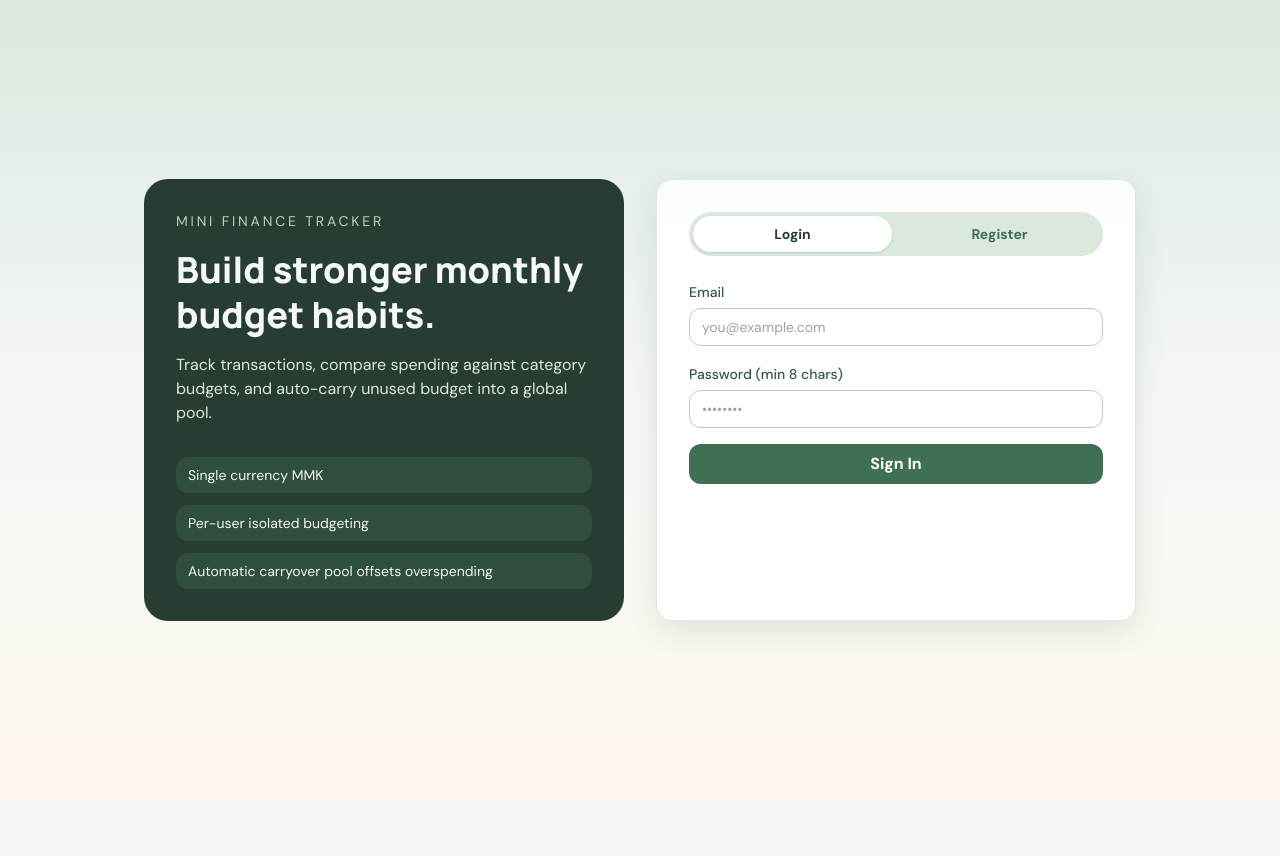
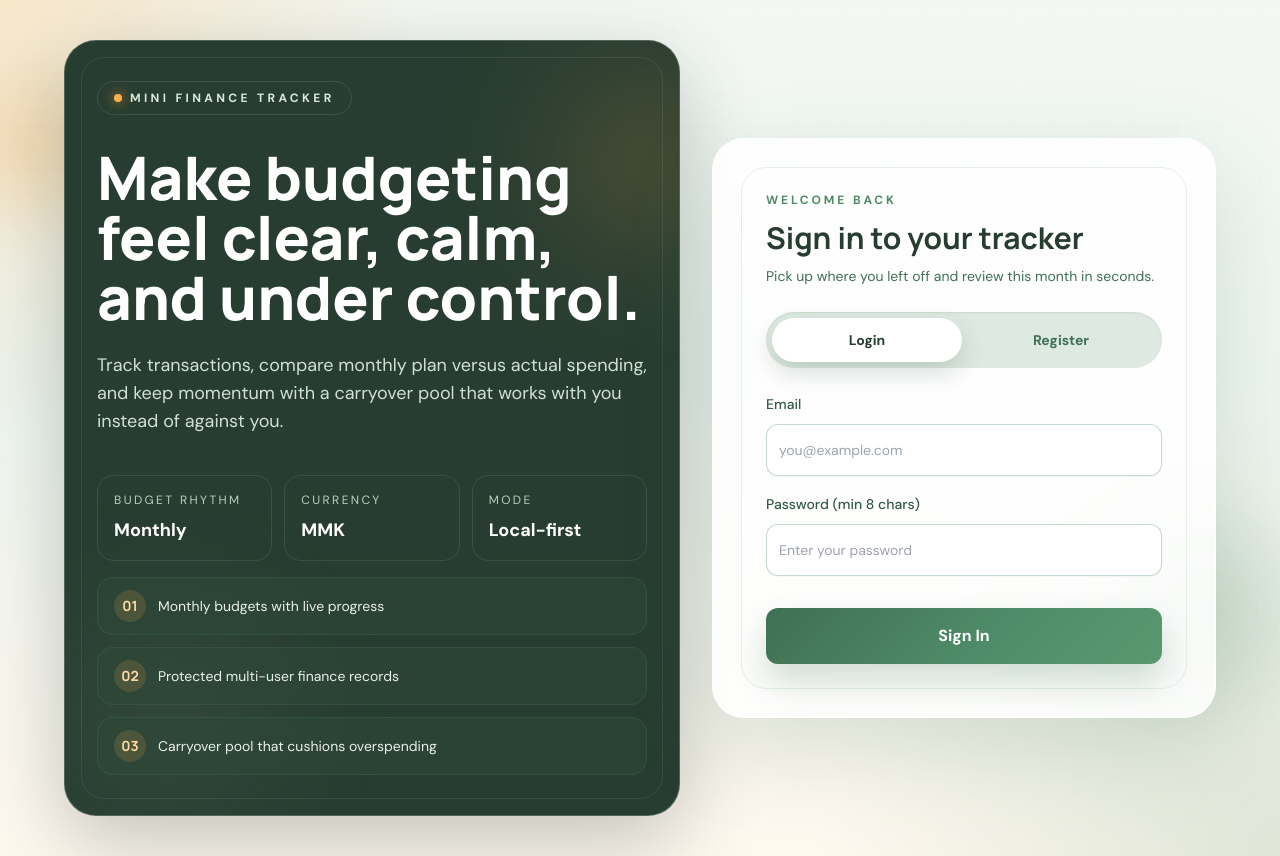
Before and after one commit to yanpaingkyaw/finance-tracker-app, a React (Vite) app in the folder client/: page /login in a window 1280 px wide. Before the commit the page ends 800 px from the top, so only its background shows below. Built offline with nearby package versions, Linux system fonts and the light colour scheme; no server answers.

Commit message:
Improve animated login UI

```diff
--- a/client/src/pages/LoginPage.tsx
+++ b/client/src/pages/LoginPage.tsx
@@ -3,6 +3,18 @@ import { useNavigate } from "react-router-dom";
 import { ApiError } from "../api/client";
 import { ErrorNotice } from "../components/ErrorNotice";
 import { useAuth } from "../hooks/useAuth";
+
+const benefitItems = [
+  "Monthly budgets with live progress",
+  "Protected multi-user finance records",
+  "Carryover pool that cushions overspending",
+];
+
+const spotlightStats = [
+  { label: "Budget rhythm", value: "Monthly" },
+  { label: "Currency", value: "MMK" },
+  { label: "Mode", value: "Local-first" },
+];
 
 export function LoginPage() {
   const { token, login, register } = useAuth();
@@ -13,6 +25,7 @@ export function LoginPage() {
   const [confirmPassword, setConfirmPassword] = useState("");
   const [error, setError] = useState("");
   const [submitting, setSubmitting] = useState(false);
+  const confirmMismatch = mode === "register" && confirmPassword.length > 0 && password !== confirmPassword;
 
   useEffect(() => {
     if (token) {
@@ -56,50 +69,116 @@ export function LoginPage() {
   }
 
   return (
-    <div className="mx-auto flex min-h-screen max-w-5xl items-center px-4 py-12">
-      <div className="grid w-full gap-8 lg:grid-cols-2">
-        <section className="rounded-3xl bg-brand-900 p-8 text-brand-50">
-          <p className="text-sm uppercase tracking-[0.2em] text-brand-200">Mini Finance Tracker</p>
-          <h1 className="mt-4 font-display text-4xl font-extrabold leading-tight">
-            Build stronger monthly budget habits.
+    <div className="auth-shell relative isolate min-h-screen overflow-hidden px-4 py-10 sm:px-6 lg:px-8">
+      <div className="auth-orb auth-orb-left" />
+      <div className="auth-orb auth-orb-right" />
+      <div className="auth-grid absolute inset-0 opacity-50" />
+
+      <div className="relative mx-auto grid min-h-[calc(100vh-5rem)] max-w-6xl items-center gap-8 lg:grid-cols-[1.1fr_0.9fr]">
+        <section className="auth-panel-reveal auth-hero-panel relative overflow-hidden rounded-[2rem] border border-white/20 bg-brand-900 px-6 py-8 text-brand-50 shadow-[0_25px_80px_rgba(40,61,49,0.28)] sm:px-8 sm:py-10 lg:min-h-[620px]">
+          <div className="auth-hero-glow absolute -right-12 top-10 h-40 w-40 rounded-full bg-accent-400/20 blur-3xl" />
+          <div className="auth-hero-glow absolute bottom-0 left-0 h-52 w-52 rounded-full bg-brand-300/10 blur-3xl" />
+
+          <div className="relative z-10 flex h-full flex-col justify-between">
+            <div>
+              <div className="inline-flex items-center gap-2 rounded-full border border-white/10 bg-white/8 px-4 py-2 text-xs font-semibold uppercase tracking-[0.28em] text-brand-100">
+                <span className="h-2 w-2 rounded-full bg-accent-400 shadow-[0_0_12px_rgba(247,148,29,0.9)]" />
+                Mini Finance Tracker
+              </div>
+
+              <h1 className="mt-8 max-w-xl font-display text-4xl font-extrabold leading-[1.02] text-white sm:text-5xl lg:text-6xl">
+                Make budgeting feel clear, calm, and under control.
               </h1>
-          <p className="mt-4 text-brand-100">
-            Track transactions, compare spending against category budgets, and auto-carry unused budget into a global
-            pool.
+              <p className="mt-6 max-w-xl text-base leading-8 text-brand-100/95 sm:text-lg">
+                Track transactions, compare monthly plan versus actual spending, and keep momentum with a carryover
+                pool that works with you instead of against you.
               </p>
-          <div className="mt-8 grid gap-3 text-sm">
-            <p className="rounded-xl bg-brand-700/60 px-3 py-2">Single currency MMK</p>
-            <p className="rounded-xl bg-brand-700/60 px-3 py-2">Per-user isolated budgeting</p>
-            <p className="rounded-xl bg-brand-700/60 px-3 py-2">Automatic carryover pool offsets overspending</p>
+            </div>
+
+            <div className="relative z-10 mt-10 grid gap-4">
+              <div className="grid gap-3 sm:grid-cols-3">
+                {spotlightStats.map((item, index) => (
+                  <div
+                    key={item.label}
+                    className="auth-fade-up rounded-2xl border border-white/10 bg-white/8 px-4 py-4 backdrop-blur"
+                    style={{ animationDelay: `${0.1 + index * 0.08}s` }}
+                  >
+                    <p className="text-xs uppercase tracking-[0.2em] text-brand-200">{item.label}</p>
+                    <p className="mt-2 text-lg font-bold text-white">{item.value}</p>
+                  </div>
+                ))}
+              </div>
+
+              <div className="grid gap-3">
+                {benefitItems.map((item, index) => (
+                  <div
+                    key={item}
+                    className="auth-fade-up flex items-center gap-3 rounded-2xl border border-brand-500/20 bg-brand-800/55 px-4 py-3 text-sm text-brand-50/95 backdrop-blur"
+                    style={{ animationDelay: `${0.3 + index * 0.08}s` }}
+                  >
+                    <span className="flex h-8 w-8 items-center justify-center rounded-full bg-accent-400/15 font-display text-sm font-bold text-accent-200">
+                      0{index + 1}
+                    </span>
+                    <span>{item}</span>
+                  </div>
+                ))}
+              </div>
+            </div>
           </div>
         </section>
 
-        <section className="card-surface p-6 lg:p-8">
-          <div className="mb-6 flex gap-2 rounded-full bg-brand-100 p-1">
+        <section className="auth-panel-reveal relative overflow-hidden rounded-[2rem] border border-white/70 bg-white/85 p-4 shadow-[0_30px_90px_rgba(63,112,83,0.18)] backdrop-blur-xl sm:p-6 lg:p-7">
+          <div className="auth-card-sheen pointer-events-none absolute inset-x-8 top-0 h-24 rounded-b-[3rem] bg-gradient-to-b from-white/70 to-transparent" />
+
+          <div className="relative z-10 rounded-[1.6rem] border border-brand-100/70 bg-white/72 p-5 shadow-[inset_0_1px_0_rgba(255,255,255,0.85)] sm:p-6">
+            <div className="mb-6">
+              <p className="text-xs font-semibold uppercase tracking-[0.24em] text-brand-500">
+                {mode === "login" ? "Welcome back" : "Create your space"}
+              </p>
+              <h2 className="mt-3 font-display text-3xl font-bold text-brand-900">
+                {mode === "login" ? "Sign in to your tracker" : "Start your finance routine"}
+              </h2>
+              <p className="mt-2 text-sm leading-6 text-brand-600">
+                {mode === "login"
+                  ? "Pick up where you left off and review this month in seconds."
+                  : "Set up your account and begin tracking budgets with a calmer flow."}
+              </p>
+            </div>
+
+            <div className="mb-6 rounded-full bg-brand-100/90 p-1.5 shadow-[inset_0_1px_2px_rgba(53,90,69,0.12)]">
+              <div className="relative grid grid-cols-2 gap-1">
+                <span
+                  aria-hidden="true"
+                  className={`absolute inset-y-0 w-[calc(50%-0.125rem)] rounded-full bg-white shadow-[0_10px_24px_rgba(39,63,46,0.18)] transition-transform duration-300 ${
+                    mode === "login" ? "translate-x-0" : "translate-x-full"
+                  }`}
+                />
                 <button
                   onClick={() => setMode("login")}
-              className={`flex-1 rounded-full py-2 text-sm font-semibold ${
-                mode === "login" ? "bg-white text-brand-900 shadow" : "text-brand-600"
+                  className={`relative z-10 rounded-full px-4 py-3 text-sm font-semibold transition ${
+                    mode === "login" ? "text-brand-900" : "text-brand-600 hover:text-brand-800"
                   }`}
                 >
                   Login
                 </button>
                 <button
                   onClick={() => setMode("register")}
-              className={`flex-1 rounded-full py-2 text-sm font-semibold ${
-                mode === "register" ? "bg-white text-brand-900 shadow" : "text-brand-600"
+                  className={`relative z-10 rounded-full px-4 py-3 text-sm font-semibold transition ${
+                    mode === "register" ? "text-brand-900" : "text-brand-600 hover:text-brand-800"
                   }`}
                 >
                   Register
                 </button>
               </div>
+            </div>
 
             <form onSubmit={handleSubmit} className="space-y-4">
               {error ? <ErrorNotice message={error} /> : null}
-            <label className="block space-y-1">
+
+              <label className="block space-y-2">
                 <span className="text-sm font-medium text-brand-700">Email</span>
                 <input
-                className="field"
+                  className="field auth-input"
                   type="email"
                   required
                   value={email}
@@ -107,36 +186,55 @@ export function LoginPage() {
                   placeholder="you@example.com"
                 />
               </label>
-            <label className="block space-y-1">
+
+              <label className="block space-y-2">
                 <span className="text-sm font-medium text-brand-700">Password (min 8 chars)</span>
                 <input
-                className="field"
+                  className="field auth-input"
                   type="password"
                   required
                   minLength={8}
                   value={password}
                   onChange={(event) => setPassword(event.target.value)}
-                placeholder="••••••••"
+                  placeholder="Enter your password"
                 />
               </label>
-            {mode === "register" ? (
-              <label className="block space-y-1">
+
+              <div
+                className={`grid overflow-hidden transition-[grid-template-rows,opacity,transform] duration-300 ${
+                  mode === "register" ? "grid-rows-[1fr] opacity-100 translate-y-0" : "grid-rows-[0fr] opacity-0 -translate-y-2"
+                }`}
+              >
+                <div className="min-h-0">
+                  <label className="block space-y-2 pt-1">
                     <span className="text-sm font-medium text-brand-700">Confirm Password</span>
                     <input
-                  className="field"
+                      className={`field auth-input ${
+                        confirmMismatch ? "border-red-300 focus:border-red-400 focus:ring-red-100" : ""
+                      }`}
                       type="password"
-                  required
+                      required={mode === "register"}
                       minLength={8}
                       value={confirmPassword}
                       onChange={(event) => setConfirmPassword(event.target.value)}
-                  placeholder="••••••••"
+                      placeholder="Re-enter your password"
                     />
+                    <span className={`block text-xs transition ${confirmMismatch ? "text-red-600" : "text-brand-500"}`}>
+                      {confirmPassword.length === 0
+                        ? "Use the same password to confirm your account."
+                        : confirmMismatch
+                          ? "Passwords do not match yet."
+                          : "Passwords match."}
+                    </span>
                   </label>
-            ) : null}
-            <button disabled={submitting} className="btn-primary w-full" type="submit">
+                </div>
+              </div>
+
+              <button disabled={submitting} className="btn-primary auth-submit w-full" type="submit">
                 {submitting ? "Please wait..." : mode === "login" ? "Sign In" : "Create Account"}
               </button>
             </form>
+          </div>
         </section>
       </div>
     </div>
--- a/client/src/styles.css
+++ b/client/src/styles.css
@@ -29,3 +29,152 @@ body {
 .btn-secondary {
   @apply rounded-xl border border-brand-300 px-4 py-2 font-semibold text-brand-700 transition hover:bg-brand-100;
 }
+
+.auth-shell {
+  background:
+    radial-gradient(circle at top left, rgba(255, 199, 122, 0.34), transparent 28%),
+    radial-gradient(circle at bottom right, rgba(110, 164, 132, 0.22), transparent 30%),
+    linear-gradient(180deg, #f4f8f4 0%, #eef5f0 44%, #fff8ef 100%);
+}
+
+.auth-grid {
+  background-image:
+    linear-gradient(rgba(79, 139, 104, 0.06) 1px, transparent 1px),
+    linear-gradient(90deg, rgba(79, 139, 104, 0.06) 1px, transparent 1px);
+  background-size: 42px 42px;
+  mask-image: linear-gradient(180deg, rgba(0, 0, 0, 0.5), transparent 88%);
+}
+
+.auth-hero-panel::after {
+  content: "";
+  position: absolute;
+  inset: 1rem;
+  border: 1px solid rgba(255, 255, 255, 0.08);
+  border-radius: 1.5rem;
+  pointer-events: none;
+}
+
+.auth-orb {
+  position: absolute;
+  border-radius: 9999px;
+  filter: blur(14px);
+  opacity: 0.7;
+  animation: authFloat 12s ease-in-out infinite;
+}
+
+.auth-orb-left {
+  top: 8%;
+  left: -4rem;
+  width: 12rem;
+  height: 12rem;
+  background: radial-gradient(circle, rgba(247, 148, 29, 0.28) 0%, rgba(247, 148, 29, 0) 72%);
+}
+
+.auth-orb-right {
+  right: -3rem;
+  bottom: 12%;
+  width: 16rem;
+  height: 16rem;
+  animation-duration: 15s;
+  background: radial-gradient(circle, rgba(79, 139, 104, 0.26) 0%, rgba(79, 139, 104, 0) 70%);
+}
+
+.auth-panel-reveal {
+  animation: authRiseIn 0.8s cubic-bezier(0.22, 1, 0.36, 1) both;
+}
+
+.auth-fade-up {
+  animation: authFadeUp 0.8s cubic-bezier(0.22, 1, 0.36, 1) both;
+}
+
+.auth-card-sheen {
+  animation: authGlowSweep 6s linear infinite;
+}
+
+.auth-input {
+  min-height: 3.25rem;
+  border-color: rgba(110, 164, 132, 0.42);
+  background: rgba(255, 255, 255, 0.94);
+  box-shadow:
+    inset 0 1px 0 rgba(255, 255, 255, 0.95),
+    0 1px 1px rgba(53, 90, 69, 0.05);
+}
+
+.auth-input:focus {
+  transform: translateY(-1px);
+  box-shadow:
+    inset 0 1px 0 rgba(255, 255, 255, 0.95),
+    0 10px 26px rgba(63, 112, 83, 0.11);
+}
+
+.auth-submit {
+  min-height: 3.5rem;
+  background-image: linear-gradient(135deg, #3f7053 0%, #4f8b68 55%, #5a9871 100%);
+  box-shadow: 0 18px 34px rgba(63, 112, 83, 0.24);
+}
+
+.auth-submit:hover {
+  transform: translateY(-1px);
+  box-shadow: 0 22px 40px rgba(63, 112, 83, 0.28);
+}
+
+@keyframes authFloat {
+  0%,
+  100% {
+    transform: translate3d(0, 0, 0) scale(1);
+  }
+  50% {
+    transform: translate3d(0, -18px, 0) scale(1.04);
+  }
+}
+
+@keyframes authRiseIn {
+  from {
+    opacity: 0;
+    transform: translateY(28px) scale(0.98);
+  }
+  to {
+    opacity: 1;
+    transform: translateY(0) scale(1);
+  }
+}
+
+@keyframes authFadeUp {
+  from {
+    opacity: 0;
+    transform: translateY(18px);
+  }
+  to {
+    opacity: 1;
+    transform: translateY(0);
+  }
+}
+
+@keyframes authGlowSweep {
+  0% {
+    transform: translateX(-8%) scaleX(0.95);
+    opacity: 0.15;
+  }
+  50% {
+    transform: translateX(8%) scaleX(1.02);
+    opacity: 0.4;
+  }
+  100% {
+    transform: translateX(-8%) scaleX(0.95);
+    opacity: 0.15;
+  }
+}
+
+@media (prefers-reduced-motion: reduce) {
+  .auth-orb,
+  .auth-panel-reveal,
+  .auth-fade-up,
+  .auth-card-sheen {
+    animation: none;
+  }
+
+  .auth-input,
+  .auth-submit {
+    transition: none;
+  }
+}
```
Lines whose indentation alone changed are shown as unchanged.
